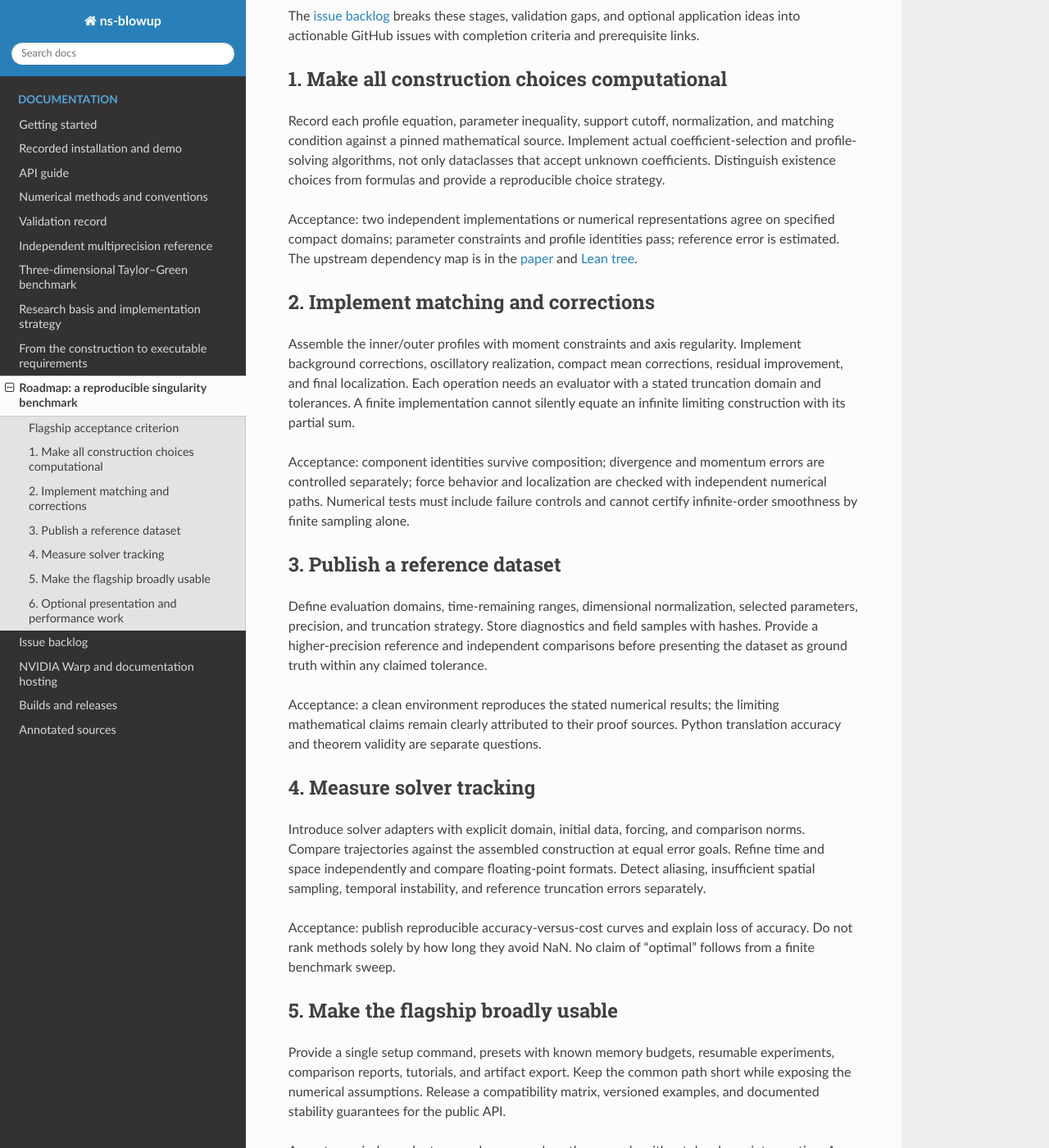
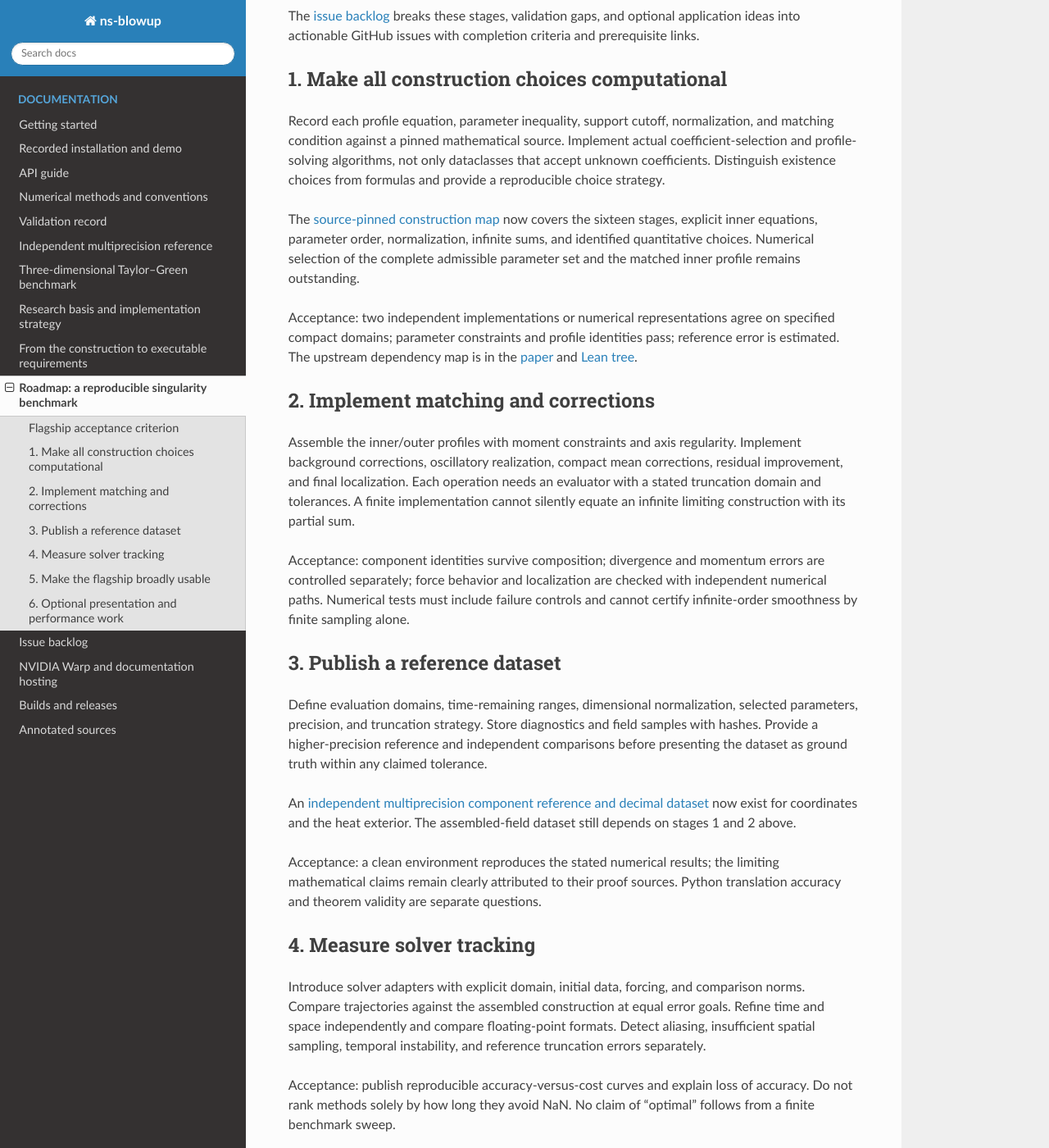
Before and after one commit to james-coder/navier-stokes-blowup, a Sphinx documentation site: the page built from docs/roadmap.md, in a window 1280 px wide and 1400 px high, scrolled down 424 px. Shown: the whole window at 82% size. Built offline with Sphinx 7.4.7 and the Read the Docs theme 3.1.0, drawn with Linux system fonts in a browser that asks for light colours.

Commit message:
Clarify quantitative construction thresholds and add recording chapters

```diff
--- a/docs/recording.html
+++ b/docs/recording.html
@@ -1,7 +1,7 @@
 <!doctype html>
 <html lang="en"><head><meta charset="utf-8"><meta name="viewport" content="width=device-width, initial-scale=1">
 <title>Install and explore ns-blowup — recorded walkthrough</title>
-<style>body{max-width:1100px;margin:36px auto;padding:0 20px;font:18px/1.6 system-ui;color:#17202a;background:#f9fafb}h1{line-height:1.2}video{display:block;width:100%;background:#111c2b}a{color:#125ca4}.note{padding:16px;border-left:4px solid #a76d14;background:#fff7e8}</style>
+<style>body{max-width:1100px;margin:36px auto;padding:0 20px;font:18px/1.6 system-ui;color:#17202a;background:#f9fafb}h1{line-height:1.2}video{display:block;width:100%;background:#111c2b}a{color:#125ca4}button{font:inherit;padding:5px 10px;margin:3px;background:white;border:1px solid #a9b5c0;border-radius:4px;cursor:pointer}.note{padding:16px;border-left:4px solid #a76d14;background:#fff7e8}</style>
 </head><body>
 <h1>Install and explore ns-blowup</h1>
 <p>A real clean installation of PyPI version <strong>0.1.0</strong>, recorded on CPU with ScreenCLI. Follow the commands, simulate a Taylor–Green vortex, export the plot and data, then generate and explore the offline Observatory.</p>
@@ -9,6 +9,8 @@
 <source src="https://github.com/james-coder/navier-stokes-blowup/releases/download/v0.1.0/onboarding.webm" type="video/webm">
 Your browser does not support this video. <a href="https://github.com/james-coder/navier-stokes-blowup/releases/download/v0.1.0/onboarding.webm">Download the recording</a> to watch locally.
 </video>
+<p>Jump to: <button onclick="seek(0)">Environment</button> <button onclick="seek(25)">Install</button> <button onclick="seek(152)">Verify import</button> <button onclick="seek(157)">Simulation</button> <button onclick="seek(184)">Plot</button> <button onclick="seek(190)">Generate app</button> <button onclick="seek(216)">Explore app</button></p>
+<script>function seek(time){const video=document.querySelector('video');video.currentTime=time;video.play();}</script>
 <p><a href="https://github.com/james-coder/navier-stokes-blowup/releases/download/v0.1.0/onboarding.webm">Download recording (WebM)</a> · <a href="https://github.com/james-coder/navier-stokes-blowup/blob/main/docs/recordings/transcript.md">Exact commands and transcript</a> · <a href="https://github.com/james-coder/navier-stokes-blowup/blob/main/docs/recordings/demo.py">Simulation script</a> · <a href="https://github.com/james-coder/navier-stokes-blowup/blob/main/docs/recordings/recording.json">Versions and checksum</a></p>
 <p class="note">This historical walkthrough demonstrates version 0.1.0. The Observatory is a component preview; the complete smooth blowup construction is not implemented. The recording has on-screen step captions and a text transcript, with no audio. Streaming this video needs a network connection; the generated Observatory itself works offline.</p>
 <p><a href="https://github.com/james-coder/navier-stokes-blowup/blob/main/docs/recording.md">How to reproduce the recording</a> · <a href="https://htmlpreview.github.io/?https://github.com/james-coder/navier-stokes-blowup/blob/main/docs/observatory.html">Try the Observatory</a></p>
--- a/docs/roadmap.md
+++ b/docs/roadmap.md
@@ -12,6 +12,8 @@ The [issue backlog](backlog.md) breaks these stages, validation gaps, and option
 
 Record each profile equation, parameter inequality, support cutoff, normalization, and matching condition against a pinned mathematical source. Implement actual coefficient-selection and profile-solving algorithms, not only dataclasses that accept unknown coefficients. Distinguish existence choices from formulas and provide a reproducible choice strategy.
 
+The [source-pinned construction map](construction-map.md) now covers the sixteen stages, explicit inner equations, parameter order, normalization, infinite sums, and identified quantitative choices. Numerical selection of the complete admissible parameter set and the matched inner profile remains outstanding.
+
 Acceptance: two independent implementations or numerical representations agree on specified compact domains; parameter constraints and profile identities pass; reference error is estimated. The upstream dependency map is in the [paper](https://cdn.openai.com/pdf/32d9f210-8b73-45e0-91bc-82a30aef8a9a/navier-stokes.pdf) and [Lean tree](https://github.com/openai/NavierStokesAndEuler/tree/8937a8f4cbc7abaab5e9e97d1cc7f5d2319d9538).
 
 ## 2. Implement matching and corrections
@@ -23,6 +25,8 @@ Acceptance: component identities survive composition; divergence and momentum er
 ## 3. Publish a reference dataset
 
 Define evaluation domains, time-remaining ranges, dimensional normalization, selected parameters, precision, and truncation strategy. Store diagnostics and field samples with hashes. Provide a higher-precision reference and independent comparisons before presenting the dataset as ground truth within any claimed tolerance.
+
+An [independent multiprecision component reference and decimal dataset](multiprecision.md) now exist for coordinates and the heat exterior. The assembled-field dataset still depends on stages 1 and 2 above.
 
 Acceptance: a clean environment reproduces the stated numerical results; the limiting mathematical claims remain clearly attributed to their proof sources. Python translation accuracy and theorem validity are separate questions.
 
```
Also changed, not shown: docs/construction-map.md (+1 -1 lines).
